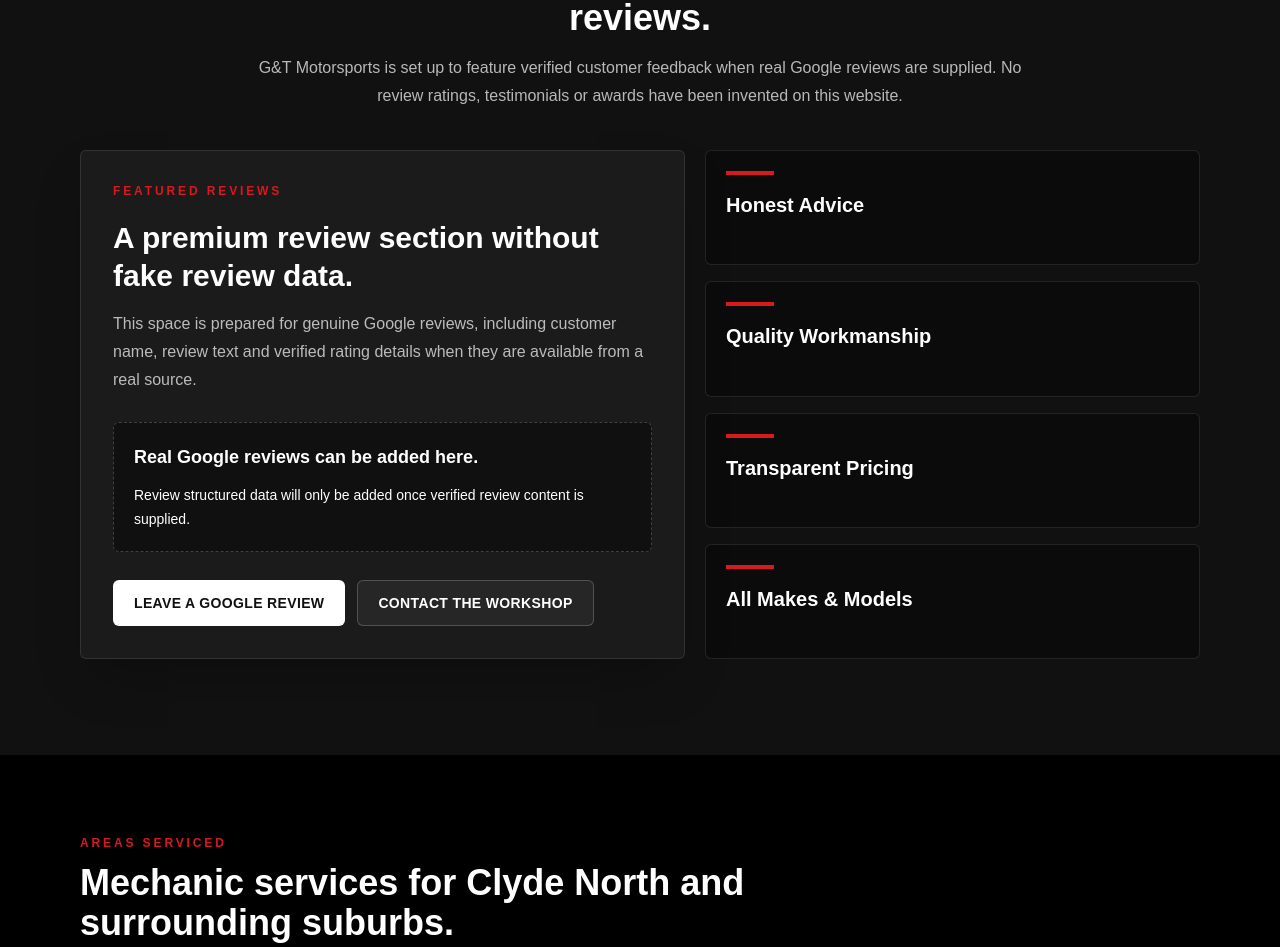
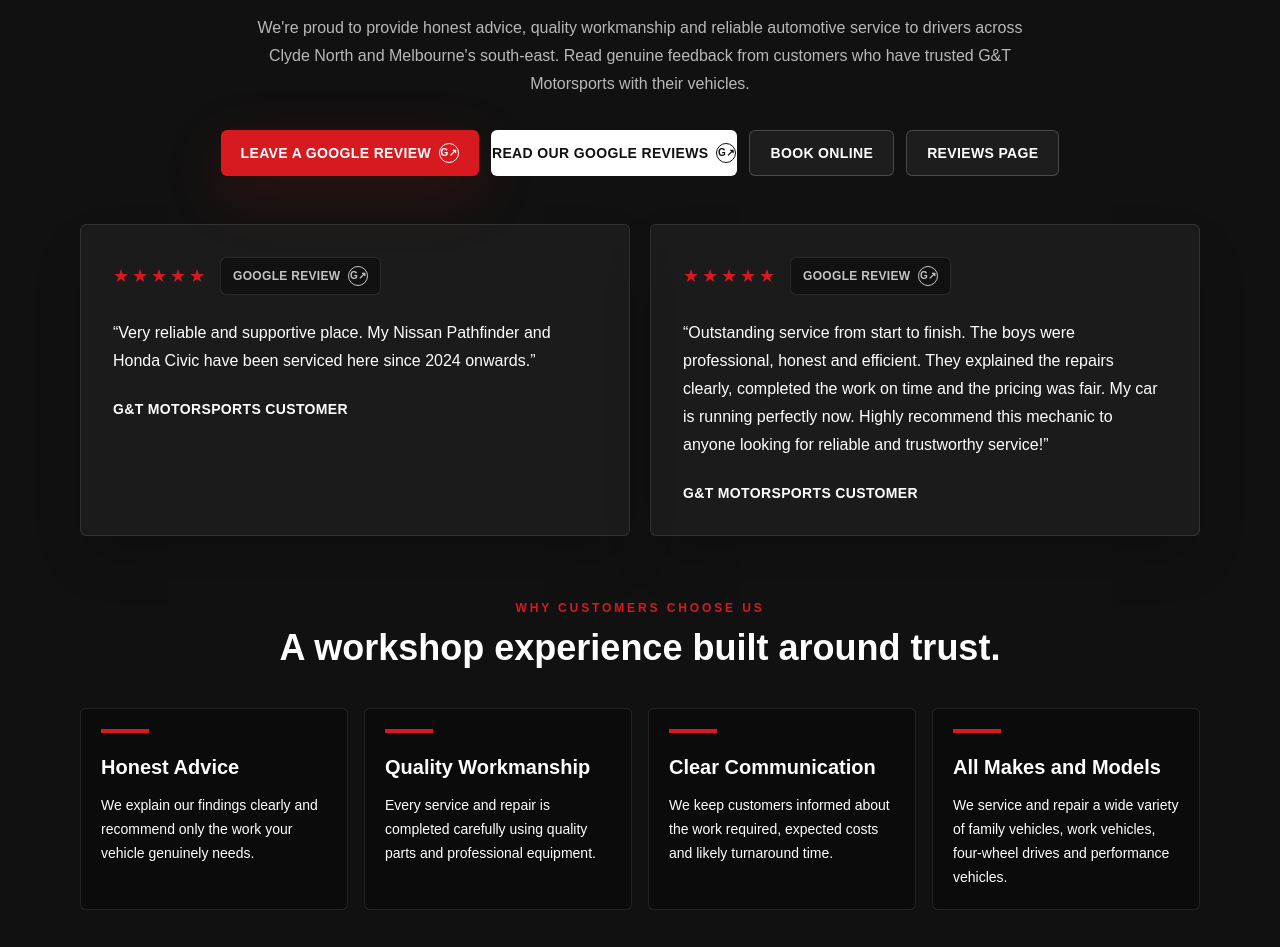
Before and after one commit to GTMOTORSPORTS/gt-motorsports-website, a Next.js app: page / in a window 1280 px wide. Shown: the part 3105-4052 px from the top of the page. Built offline with nearby package versions, Linux system fonts and the light colour scheme; no server answers.

Commit message:
Replace reviews placeholder with genuine Google reviews

```diff
--- a/app/page.tsx
+++ b/app/page.tsx
@@ -20,7 +20,7 @@
       <AboutPreview />
       <ServicesGrid />
       <WhyChooseUs />
-      <Reviews />
+      <Reviews showPageLink />
       <AreasServiced />
       <HomeBooking />
       <MapSection />
--- a/app/reviews/page.tsx
+++ b/app/reviews/page.tsx
@@ -4,9 +4,9 @@
 import { Reviews } from "@/components/Reviews";
 
 export const metadata: Metadata = {
-  title: "Reviews",
+  title: "Customer Reviews | G&T Motorsports Clyde North",
   description:
-    "Review information for G&T Motorsports in Clyde North. Verified customer reviews can be added when supplied.",
+    "Read genuine customer feedback about G&T Motorsports in Clyde North and book your next vehicle service or repair online.",
   alternates: {
     canonical: "/reviews",
   },
--- a/components/Reviews.tsx
+++ b/components/Reviews.tsx
@@ -2,63 +2,153 @@
 import { SectionHeader } from "@/components/SectionHeader";
 import { site } from "@/lib/site";
 
-const badges = [
-  "Honest Advice",
-  "Quality Workmanship",
-  "Transparent Pricing",
-  "All Makes & Models",
+type ReviewsProps = {
+  showPageLink?: boolean;
+};
+
+const reviews = [
+  {
+    text: "Very reliable and supportive place. My Nissan Pathfinder and Honda Civic have been serviced here since 2024 onwards.",
+  },
+  {
+    text: "Outstanding service from start to finish. The boys were professional, honest and efficient. They explained the repairs clearly, completed the work on time and the pricing was fair. My car is running perfectly now. Highly recommend this mechanic to anyone looking for reliable and trustworthy service!",
+  },
 ];
 
-export function Reviews() {
+const reasons = [
+  {
+    title: "Honest Advice",
+    copy: "We explain our findings clearly and recommend only the work your vehicle genuinely needs.",
+  },
+  {
+    title: "Quality Workmanship",
+    copy: "Every service and repair is completed carefully using quality parts and professional equipment.",
+  },
+  {
+    title: "Clear Communication",
+    copy: "We keep customers informed about the work required, expected costs and likely turnaround time.",
+  },
+  {
+    title: "All Makes and Models",
+    copy: "We service and repair a wide variety of family vehicles, work vehicles, four-wheel drives and performance vehicles.",
+  },
+];
+
+function ExternalIcon() {
+  return (
+    <span
+      aria-hidden="true"
+      className="ml-2 inline-flex h-5 w-5 items-center justify-center rounded-full border border-current text-[10px] font-black"
+    >
+      G&#8599;
+    </span>
+  );
+}
+
+export function Reviews({ showPageLink = false }: ReviewsProps) {
   return (
     <section className="bg-asphalt py-16 sm:py-24">
       <div className="container-shell">
         <SectionHeader
           eyebrow="Reviews"
-          title="Customer feedback, ready for real Google reviews."
-          copy="G&T Motorsports is set up to feature verified customer feedback when real Google reviews are supplied. No review ratings, testimonials or awards have been invented on this website."
+          title="What Our Customers Say"
+          copy="We're proud to provide honest advice, quality workmanship and reliable automotive service to drivers across Clyde North and Melbourne's south-east. Read genuine feedback from customers who have trusted G&T Motorsports with their vehicles."
           align="center"
         />
-        <div className="mt-10 grid gap-5 lg:grid-cols-[1.1fr_0.9fr]">
-          <article className="rounded-md border border-white/10 bg-white/[0.045] p-6 shadow-2xl sm:p-8">
-            <p className="text-xs font-bold uppercase tracking-[0.24em] text-brake">
-              Featured Reviews
-            </p>
-            <h2 className="mt-5 text-3xl font-black leading-tight text-white">
-              A premium review section without fake review data.
-            </h2>
-            <p className="mt-4 text-base leading-7 text-white/70">
-              This space is prepared for genuine Google reviews, including
-              customer name, review text and verified rating details when they
-              are available from a real source.
-            </p>
-            <div className="mt-7 rounded-md border border-dashed border-white/20 bg-black/40 p-5">
-              <h3 className="text-lg font-black text-white">
-                Real Google reviews can be added here.
-              </h3>
-              <p className="mt-3 text-sm leading-6 text-white/64">
-                Review structured data will only be added once verified review
-                content is supplied.
+        <div className="mt-8 flex flex-col justify-center gap-3 sm:flex-row">
+          <a
+            className="focus-ring inline-flex min-h-11 items-center justify-center rounded-md bg-brake px-5 py-3 text-sm font-bold uppercase tracking-wide text-white shadow-glow transition hover:bg-white hover:text-asphalt"
+            href={site.googleReviewsHref}
+            target="_blank"
+            rel="noopener noreferrer"
+          >
+            Leave a Google Review
+            <ExternalIcon />
+          </a>
+          <a
+            className="focus-ring inline-flex min-h-11 items-center justify-center rounded-md border border-white/20 bg-white text-sm font-bold uppercase tracking-wide text-asphalt transition hover:border-brake hover:bg-brake hover:text-white"
+            href={site.googleReviewsHref}
+            target="_blank"
+            rel="noopener noreferrer"
+          >
+            Read Our Google Reviews
+            <ExternalIcon />
+          </a>
+          <ButtonLink href="/book-online" variant="ghost">
+            Book Online
+          </ButtonLink>
+          {showPageLink ? (
+            <ButtonLink href="/reviews" variant="ghost">
+              Reviews Page
+            </ButtonLink>
+          ) : null}
+        </div>
+
+        <div className="mt-12 grid gap-5 lg:grid-cols-2">
+          {reviews.map((review) => (
+            <article
+              className="rounded-md border border-white/10 bg-white/[0.045] p-6 shadow-2xl sm:p-8"
+              key={review.text}
+            >
+              <div className="flex flex-wrap items-center gap-3">
+                <div className="text-lg tracking-[0.16em] text-brake" aria-label="Five-star Google review">
+                  &#9733;&#9733;&#9733;&#9733;&#9733;
+                </div>
+                <span className="inline-flex items-center rounded-md border border-white/10 bg-black/35 px-3 py-2 text-xs font-black uppercase tracking-wide text-white/75">
+                  Google Review
+                  <ExternalIcon />
+                </span>
+              </div>
+              <blockquote className="mt-6 text-base leading-7 text-white/82">
+                &ldquo;{review.text}&rdquo;
+              </blockquote>
+              <p className="mt-6 text-sm font-black uppercase tracking-wide text-white">
+                G&T Motorsports Customer
               </p>
-            </div>
-            <div className="mt-7 flex flex-col gap-3 sm:flex-row">
-              <ButtonLink href={site.googleReviewHref} variant="secondary">
-                Leave a Google Review
-              </ButtonLink>
-              <ButtonLink href="/contact" variant="ghost">
-                Contact the Workshop
-              </ButtonLink>
-            </div>
-          </article>
-          <div className="grid gap-4 sm:grid-cols-2 lg:grid-cols-1">
-            {badges.map((badge) => (
-              <div className="rounded-md border border-white/10 bg-black/35 p-5" key={badge}>
-                <span className="mb-4 block h-1 w-12 bg-brake" />
-                <h3 className="text-xl font-black text-white">{badge}</h3>
-              </div>
+            </article>
+          ))}
+        </div>
+
+        <section className="mt-16">
+          <SectionHeader
+            eyebrow="Why Customers Choose Us"
+            title="A workshop experience built around trust."
+            align="center"
+          />
+          <div className="mt-10 grid gap-4 sm:grid-cols-2 lg:grid-cols-4">
+            {reasons.map((reason) => (
+              <article className="rounded-md border border-white/10 bg-black/35 p-5" key={reason.title}>
+                <span className="mb-5 block h-1 w-12 bg-brake" />
+                <h3 className="text-xl font-black text-white">{reason.title}</h3>
+                <p className="mt-3 text-sm leading-6 text-white/66">{reason.copy}</p>
+              </article>
             ))}
           </div>
-        </div>
+        </section>
+
+        <section className="mt-16 rounded-md border border-white/10 bg-black/35 p-6 text-center sm:p-8">
+          <h2 className="text-3xl font-black leading-tight text-white">
+            Have You Visited G&T Motorsports?
+          </h2>
+          <p className="mx-auto mt-4 max-w-2xl text-base leading-7 text-white/70">
+            Your feedback helps us improve and helps other local drivers choose
+            a mechanic they can trust.
+          </p>
+          <div className="mt-7 flex flex-col justify-center gap-3 sm:flex-row">
+            <a
+              className="focus-ring inline-flex min-h-11 items-center justify-center rounded-md bg-brake px-5 py-3 text-sm font-bold uppercase tracking-wide text-white shadow-glow transition hover:bg-white hover:text-asphalt"
+              href={site.googleReviewsHref}
+              target="_blank"
+              rel="noopener noreferrer"
+            >
+              Leave a Google Review
+              <ExternalIcon />
+            </a>
+            <ButtonLink href="/book-online" variant="ghost">
+              Book Your Next Service
+            </ButtonLink>
+          </div>
+        </section>
       </div>
     </section>
   );
--- a/lib/site.ts
+++ b/lib/site.ts
@@ -7,9 +7,9 @@
   phoneHref: "tel:+61414901666",
   email: "info@gtmotorsports.com.au",
   emailHref: "mailto:info@gtmotorsports.com.au",
-  googleReviewHref:
+  googleReviewsHref:
     process.env.NEXT_PUBLIC_GOOGLE_REVIEW_URL ||
-    "https://www.google.com/search?q=G%26T%20Motorsports%2047B%20Palladium%20Circuit%20Clyde%20North",
+    "https://g.page/r/CWLYz5owFC8BEBM/review",
   address: "47B Palladium Circuit, Clyde North VIC 3978, Australia",
   mapHref:
     "https://www.google.com/maps/search/?api=1&query=47B%20Palladium%20Circuit%2C%20Clyde%20North%20VIC%203978",
```
Also changed, not shown: 1 other file (tests, documents, lock files or other folders).
